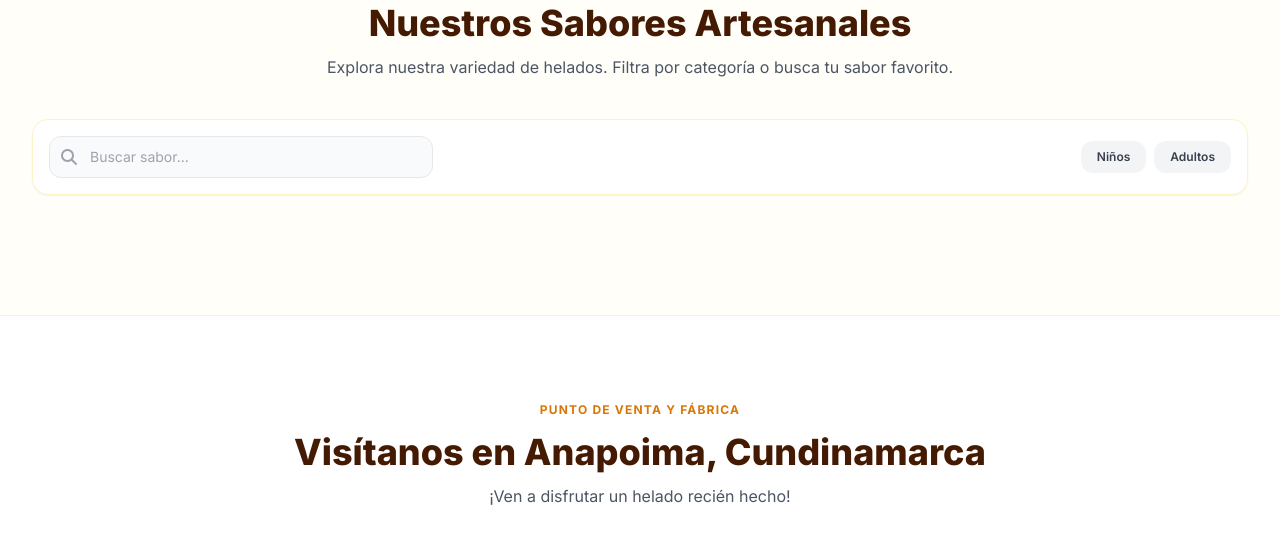
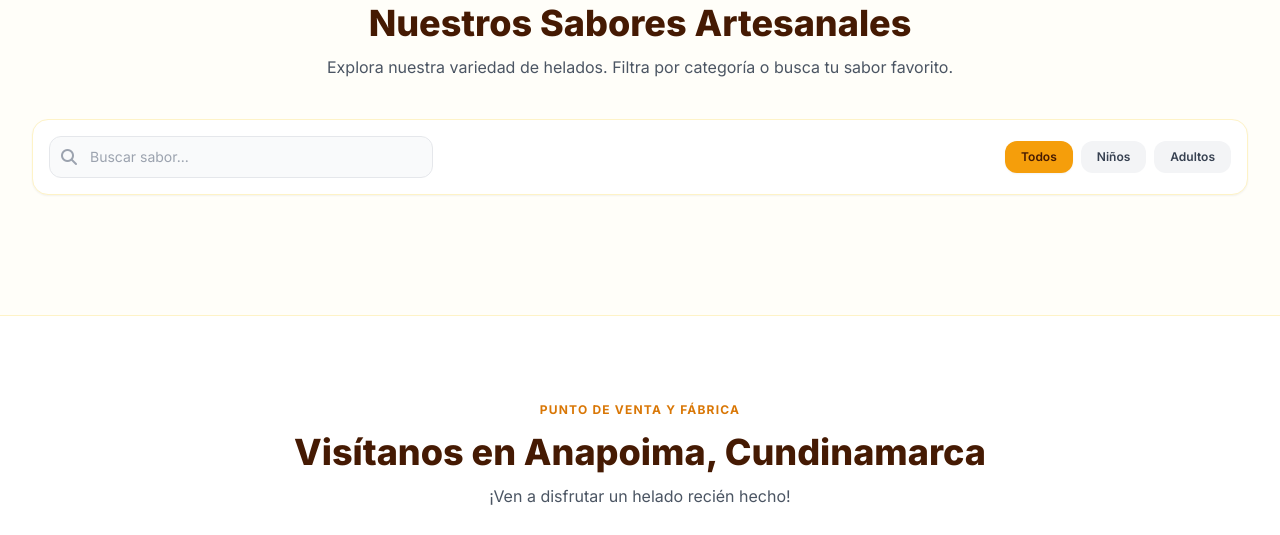
Before and after one commit to EdwarGarcia98/heladosdpanda, a plain HTML site: page index.html in a window 1280 px wide. Shown: the part 1222-1757 px from the top of the page. Drawn offline with nearby package versions, Linux system fonts and the light colour scheme.

Commit message:
abro categoria todos

```diff
--- a/index.html
+++ b/index.html
@@ -184,8 +184,8 @@
                     </div>
 
                     <div class="flex flex-wrap items-center gap-2 w-full md:w-auto">
-                        <!--
-                        <button onclick="setCategoryFilter('todos')" id="filter-todos" class="category-btn bg-amber-500 text-amber-950 font-semibold px-4 py-2 rounded-xl text-xs transition-all shadow-sm">Todos</button>-->
+
+                        <button onclick="setCategoryFilter('todos')" id="filter-todos" class="category-btn bg-amber-500 text-amber-950 font-semibold px-4 py-2 rounded-xl text-xs transition-all shadow-sm">Todos</button>
                         <button onclick="setCategoryFilter('niños')" id="filter-niños" class="category-btn bg-gray-100 hover:bg-amber-100 text-gray-700 font-semibold px-4 py-2 rounded-xl text-xs transition-all">Niños</button>
                         <button onclick="setCategoryFilter('adultos')" id="filter-adultos" class="category-btn bg-gray-100 hover:bg-amber-100 text-gray-700 font-semibold px-4 py-2 rounded-xl text-xs transition-all">Adultos</button>
                         <!--
```
